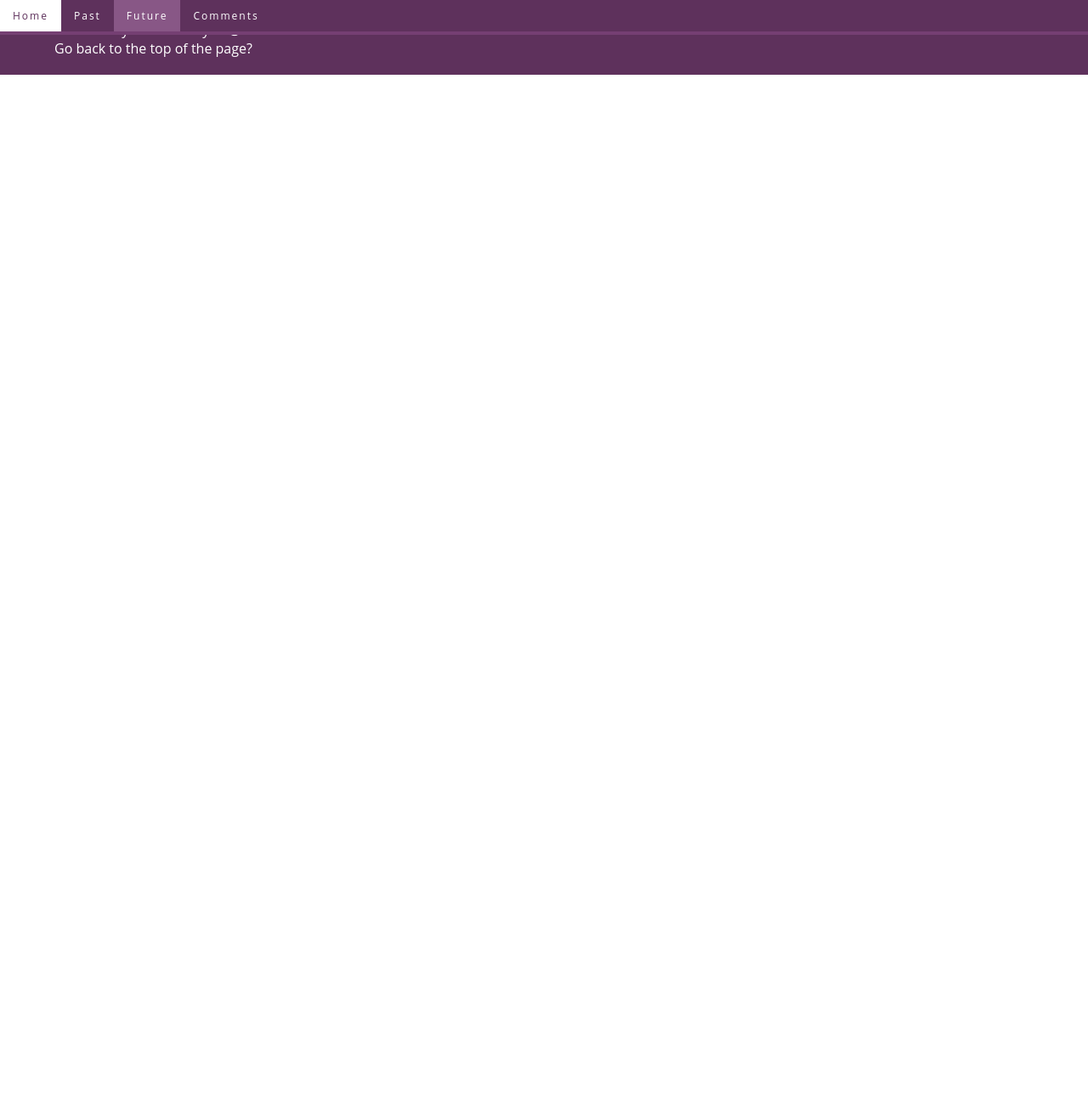
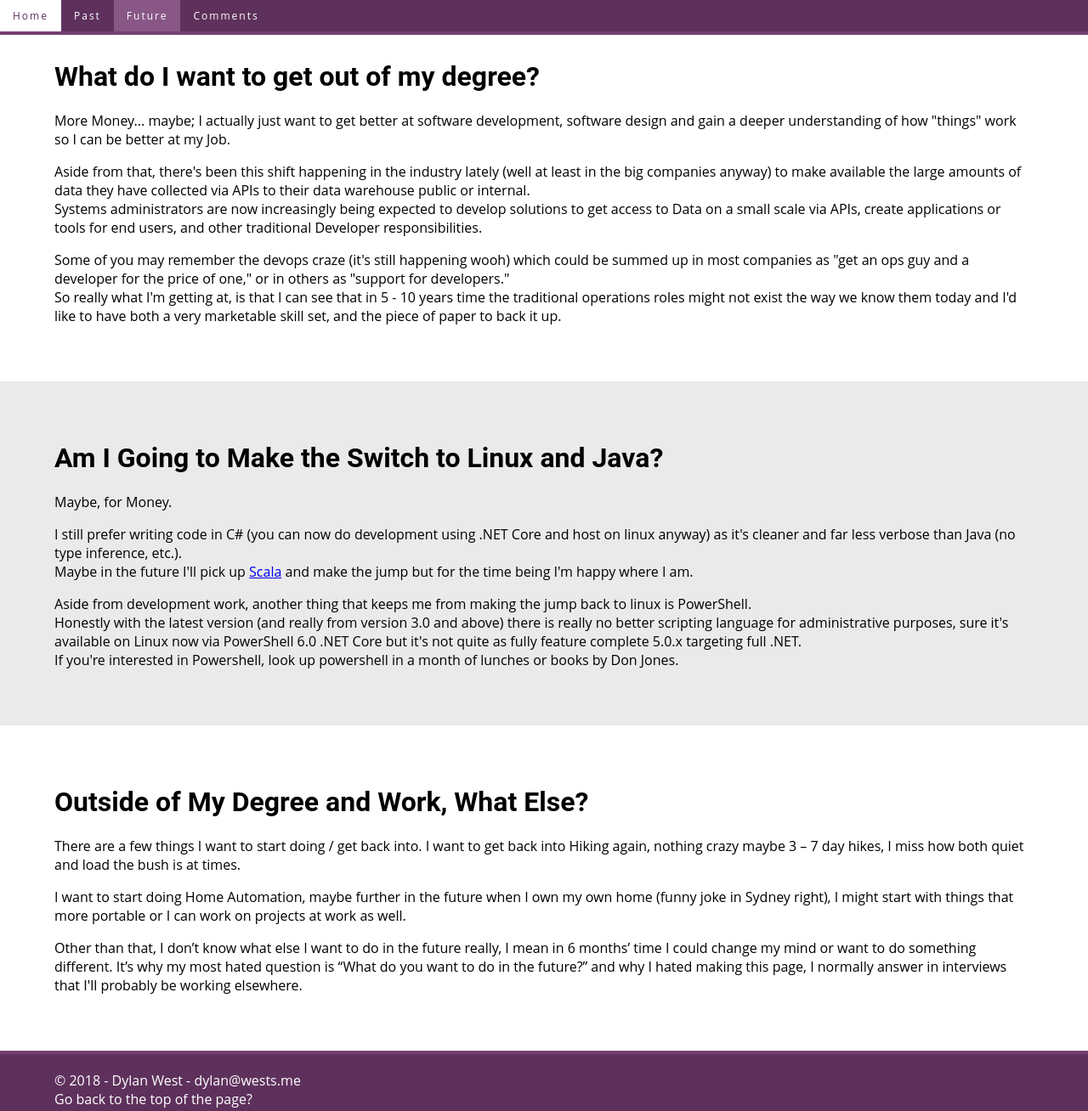
Before and after one commit to calvin/uts-websystems-personal-website, a plain HTML site: page websystems/future.html in a window 1280 px wide. Shown: the whole page at 85% size. Before the commit the page ends 800 px from the top, so only its background shows below. Drawn offline with Linux system fonts and the light colour scheme.

Commit message:
Update Future.html
Added content to future.html

```diff
--- a/websystems/future.html
+++ b/websystems/future.html
@@ -20,6 +20,48 @@
         </div>
         <div id="main-body" class="main-body">
             <!--#region page-specific-content-->
+            <div class="article">
+                <h1>What do I want to get out of my degree?</h1>
+                <p>
+                    More Money... maybe; I actually just want to get better at software development, software design and gain a deeper understanding of how "things" work so I can be better at my Job.
+                </p>
+                <p>
+                    Aside from that, there's been this shift happening in the industry lately (well at least in the big companies anyway) to make available the large amounts of data they have collected via APIs to their data warehouse public or internal. </br>
+                    Systems administrators are now increasingly being expected to develop solutions to get access to Data on a small scale via APIs, create applications or tools for end users, and other traditional Developer responsibilities.
+                </p>
+                <p>
+                    Some of you may remember the devops craze (it's still happening wooh) which could be summed up in most companies as "get an ops guy and a developer for the price of one," or in others as "support for developers."</br>
+                    So really what I'm getting at, is that I can see that in 5 - 10 years time the traditional operations roles might not exist the way we know them today and I'd like to have both a very marketable skill set, and the piece of paper to back it up.
+                </p>
+            </div>
+            <div class="light-grey-container article">
+                <h1>Am I Going to Make the Switch to Linux and Java?</h1>
+                <p>
+                    Maybe, for Money.
+                </p>
+                <p>
+                    I still prefer writing code in C# (you can now do development using .NET Core and host on linux anyway) as it's cleaner and far less verbose than Java (no type inference, etc.).</br>
+                    Maybe in the future I'll pick up <a href="https://en.wikipedia.org/wiki/Scala_(programming_language)">Scala</a> and make the jump but for the time being I'm happy where I am.
+                </p>
+                <p>
+                    Aside from development work, another thing that keeps me from making the jump back to linux is PowerShell.</br>
+                    Honestly with the latest version (and really from version 3.0 and above) there is really no better scripting language for administrative purposes, sure it's available on Linux now via PowerShell 6.0 .NET Core but it's not quite as fully feature complete 5.0.x targeting full .NET.</br>
+                    If you're interested in Powershell, look up powershell in a month of lunches or books by Don Jones.
+                </p>
+            </div>
+            <div class="article">
+                <h1>Outside of My Degree and Work, What Else?</h1>
+                <p>
+                    There are a few things I want to start doing / get back into.
+                    I want to get back into Hiking again, nothing crazy maybe 3 – 7 day hikes, I miss how both quiet and load the bush is at times.
+                </p>
+                <p>
+                    I want to start doing Home Automation, maybe further in the future when I own my own home (funny joke in Sydney right), I might start with things that more portable or I can work on projects at work as well.
+                </p>
+                <p>
+                    Other than that, I don’t know what else I want to do in the future really, I mean in 6 months’ time I could change my mind or want to do something different. It’s why my most hated question is “What do you want to do in the future?” and why I hated making this page, I normally answer in interviews that I'll probably be working elsewhere.
+                </p>
+            </div>
             <!--#endregion page-specific-content-->
         </div>
         <div class="footer">
--- a/websystems/websystems.less
+++ b/websystems/websystems.less
@@ -213,7 +213,7 @@ Containers and Divs
     width: 50%;
 }
 
-.past-article {
+.article {
     padding: 50px 5%;
 }
 
```
Also changed, not shown: websystems/websystems.css.
